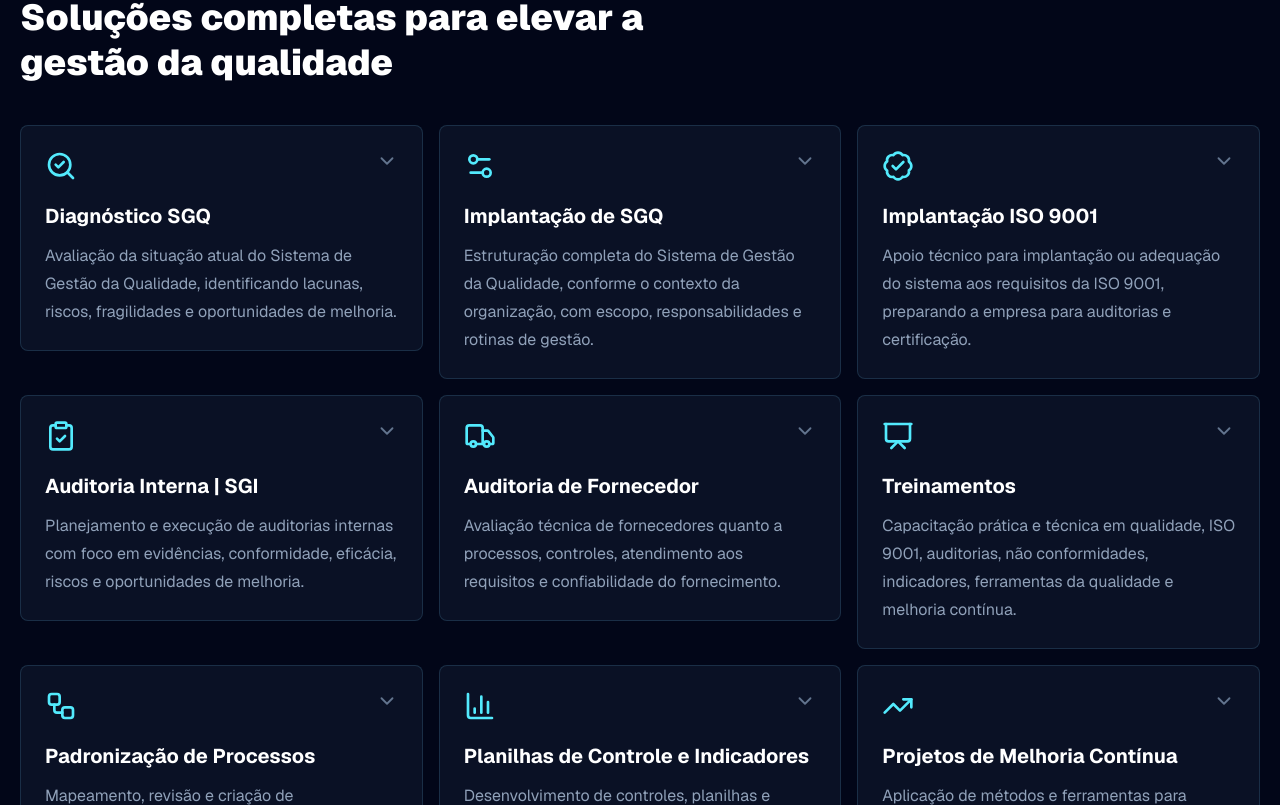
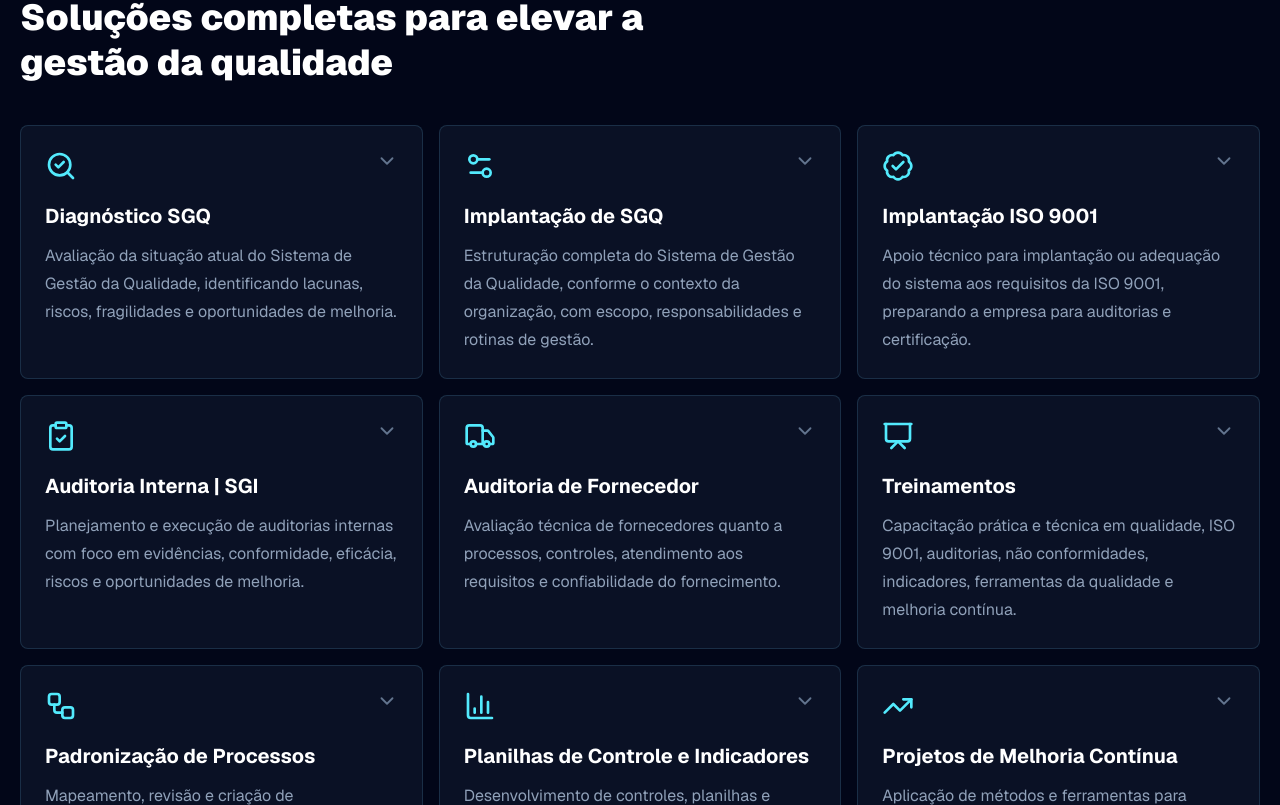
Before and after one commit to viniciusrst01-boop/qualitypro-site, a Next.js app: page / in a window 1280 px wide. Shown: the part 2035-2840 px from the top of the page. Built offline with nearby package versions, Linux system fonts and the light colour scheme.

Commit message:
alinhados

```diff
--- a/src/components/ServicesGrid.tsx
+++ b/src/components/ServicesGrid.tsx
@@ -187,7 +187,7 @@ export default function ServicesGrid() {
 
   return (
     <>
-      <div className="mt-8 grid items-start gap-4 sm:mt-10 md:grid-cols-2 lg:grid-cols-3">
+      <div className="mt-8 grid items-stretch gap-4 sm:mt-10 md:grid-cols-2 lg:grid-cols-3">
         {services.map((service, index) => {
           const Icon = service.icon;
           const isExpanded = activeIndex === index;
@@ -198,7 +198,7 @@ export default function ServicesGrid() {
               key={service.title}
               className={`${index >= initialMobileCount && !showAll ? "hidden md:block" : ""} ${
                 isExpanded ? "md:col-span-2 lg:col-span-3" : ""
-              } overflow-hidden rounded-lg border bg-slate-900/70 transition-[border-color,background-color,box-shadow] duration-300 ${
+              } h-full overflow-hidden rounded-lg border bg-slate-900/70 transition-[border-color,background-color,box-shadow] duration-300 ${
                 isExpanded
                   ? "border-cyan-300/45 bg-slate-900 shadow-xl shadow-cyan-950/30"
                   : "border-sky-300/15 hover:border-cyan-300/35 hover:bg-slate-900"
```
